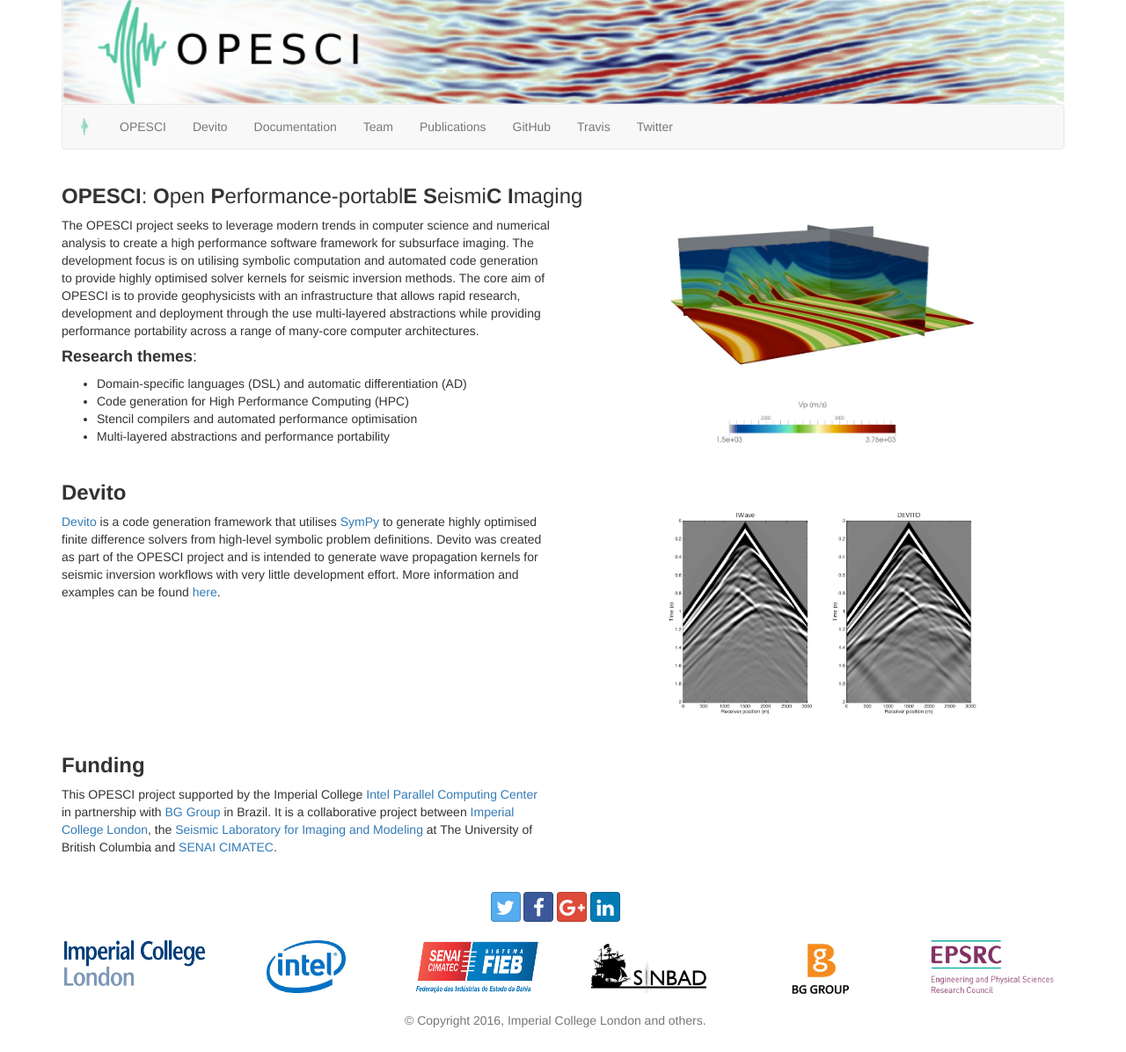
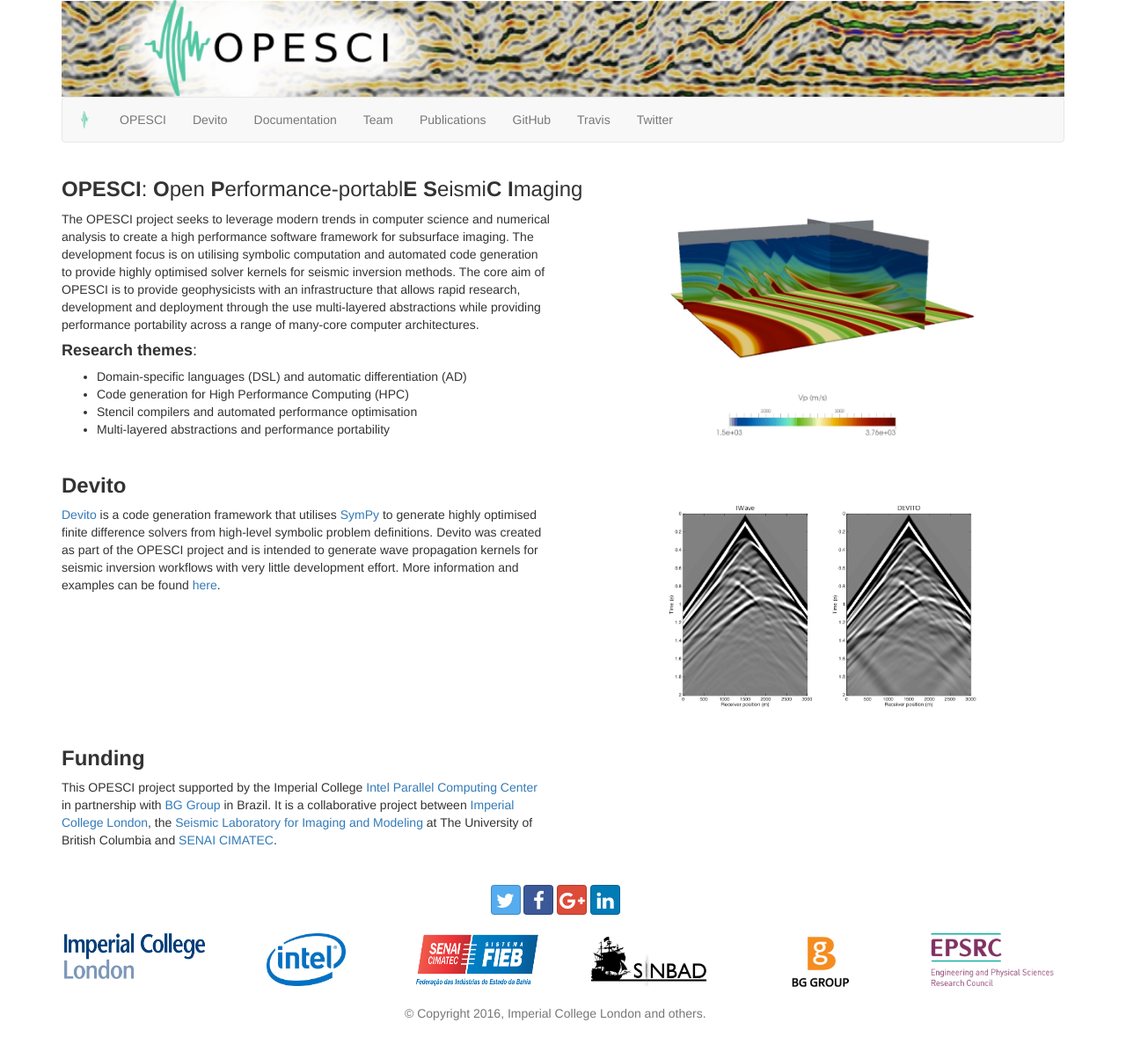
Before and after one commit to devitocodes/devitocodes.github.io, a Jekyll site: the page built from index.md, in a window 1280 px wide. Shown: the whole page at 88% size. Built offline with Jekyll 4.4.1, drawn with Linux system fonts in a browser that asks for light colours.

Commit message:
Header: Add new top banner, plus the source and presentation images

```diff
--- a/_includes/header.html
+++ b/_includes/header.html
@@ -4,7 +4,7 @@
     <div class="row">
       <div class="col-sm-12">
         <img alt="Open Performance-portable Seismic Imaging"
-             src="images/opesci-seismic-logo.png" style="width:100%">
+             src="images/wave2-long-opesci.png" style="width:100%">
       </div>
     </div>
 
```
Also changed, not shown: images/wave2-long-opesci.png (added), 2 other files.
